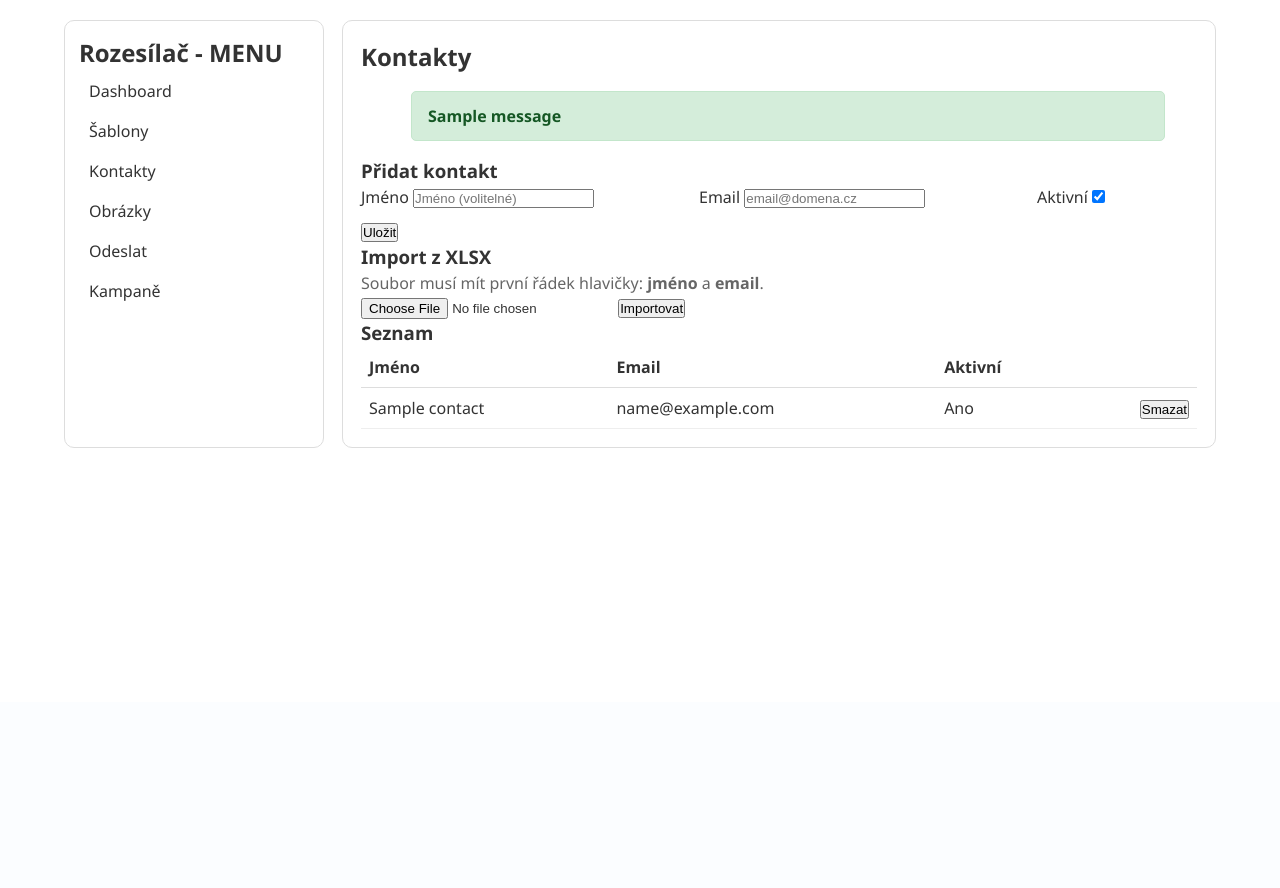
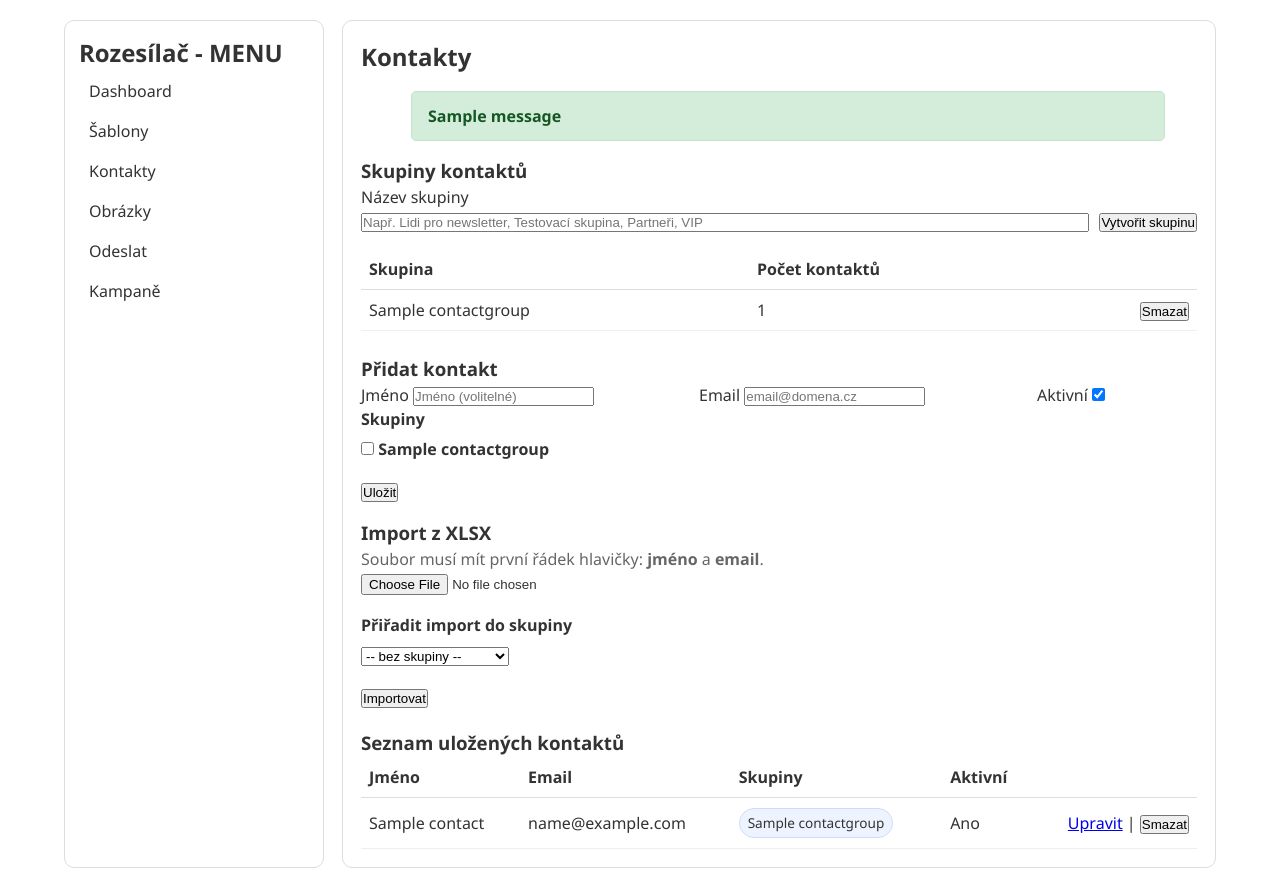
Before and after one commit to HonzaVanek/evidence_webapp, a Django app: page /pojistenci/vychytavky/rozesilac/kontakty/ in a window 1280 px wide. Shown: the part 98-986 px from the top of the page. Before the commit the page ends 546 px from the top, so only its background shows below. Run offline with Django 4.2, Linux system fonts and the light colour scheme; a user stored in the database is signed in; tables that the repository leaves empty hold one stand-in row (values such as "Sample post"); one stand-in notice (Sample message) is shown.

Commit message:
upraveny kontakty, vytvořeny skupiny kontaktů a rozesílka taky možná na skupiny

```diff
--- a/pojistenci/forms.py
+++ b/pojistenci/forms.py
@@ -1,5 +1,5 @@
 from django import forms
-from .models import Pojistenec, Pojisteni, TypPojisteni, Contact, EmailTemplate, EmailImage
+from .models import Pojistenec, Pojisteni, TypPojisteni, Contact, ContactGroup, EmailTemplate, EmailImage
 from django.forms import DateInput, NumberInput
 from django.contrib.auth.forms import AuthenticationForm, UserCreationForm
 from django.contrib.auth.models import User
@@ -97,18 +97,46 @@ class BulkUploadForm(forms.Form):
 
 # rozesílač (importování kontaktů):
 
+class ContactGroupForm(forms.ModelForm):
+    class Meta:
+        model = ContactGroup
+        fields = ["name"]
+        widgets = {
+            "name": forms.TextInput(attrs={"placeholder": "Např. Lidi pro newsletter, Testovací skupina, Partneři, VIP", "class": "full-width-input"}),
+        }
+
 class ContactForm(forms.ModelForm):
     class Meta:
         model = Contact
-        fields = ["name", "email", "is_active"]
+        fields = ["name", "email", "is_active", "groups"]
         widgets = {
             "name": forms.TextInput(attrs={"placeholder": "Jméno (volitelné)"}),
             "email": forms.EmailInput(attrs={"placeholder": "email@domena.cz"}),
+            "is_active": forms.CheckboxInput,
+            "groups": forms.CheckboxSelectMultiple,
         }
+
+    def __init__(self, *args, **kwargs):
+        super().__init__(*args, **kwargs)
+        self.fields["groups"].required = True
+        self.fields["groups"].error_messages = {"required": "Kontakt musí být přiřazen do jedné nebo více skupin."}
+
+    def clean_groups(self):
+        groups = self.cleaned_data.get("groups")
+        if not groups or groups.count() == 0:
+            raise forms.ValidationError("Kontakt musí být přiřazen alespoň do jedné skupiny.")
+        return groups
 
 
 class ContactImportForm(forms.Form):
     file = forms.FileField(help_text="XLSX se sloupci: jméno, email")
+    group = forms.ModelChoiceField(
+        queryset=ContactGroup.objects.all().order_by("name"),
+        required=True,
+        label="Přiřadit do skupiny",
+        empty_label="-- bez skupiny --",
+        error_messages={"required": "Musíš vybrat skupinu, do které se importované kontakty přiřadí."},
+    )
 
     def clean_file(self):
         f = self.cleaned_data["file"]
@@ -186,12 +214,15 @@ class EmailTemplateForm(forms.ModelForm):
 
 # odesílání kampaní:
 class SendCampaignForm(forms.Form):
-    SEND_MODE_CHOICES = [("test", "Testovací email"), ("live", "Ostré rozeslání"),]
+    SEND_MODE_CHOICES = [
+        ("test", "Testovací email"),
+        ("live", "Ostré rozeslání"),
+    ]
 
     template = forms.ModelChoiceField(
         queryset=EmailTemplate.objects.all().order_by("name"),
         label="Šablona",
-        empty_label="-- vyber šablonu k rozeslání --",
+        empty_label="-- vyber šablonu --",
     )
 
     send_mode = forms.ChoiceField(
@@ -207,10 +238,10 @@ class SendCampaignForm(forms.Form):
         widget=forms.EmailInput(attrs={"placeholder": "test@example.com"}),
     )
 
-    contacts = forms.ModelMultipleChoiceField(
-        queryset=Contact.objects.filter(is_active=True).order_by("email"),
+    groups = forms.ModelMultipleChoiceField(
+        queryset=ContactGroup.objects.all().order_by("name"),
         required=False,
-        label="Kontakty",
+        label="Skupiny kontaktů",
         widget=forms.CheckboxSelectMultiple,
     )
 
@@ -225,15 +256,15 @@ class SendCampaignForm(forms.Form):
 
         send_mode = cleaned_data.get("send_mode")
         test_email = cleaned_data.get("test_email")
-        contacts = cleaned_data.get("contacts")
+        groups = cleaned_data.get("groups")
 
         if send_mode == "test":
             if not test_email:
                 self.add_error("test_email", "U testovacího režimu musíš vyplnit testovací email.")
 
         elif send_mode == "live":
-            if not contacts or contacts.count() == 0:
-                self.add_error("contacts", "Pro ostré rozeslání musíš vybrat aspoň jeden kontakt.")
+            if not groups or groups.count() == 0:
+                self.add_error("groups", "Pro ostré rozeslání musíš vybrat aspoň jednu skupinu.")
 
         return cleaned_data
 
--- a/pojistenci/static/pojistenci/rozesilac.css
+++ b/pojistenci/static/pojistenci/rozesilac.css
@@ -163,6 +163,21 @@
   margin-bottom: 8px;
 }
 
+.contact-group-badge {
+  display: inline-block;
+  padding: 4px 8px;
+  margin: 2px 4px 2px 0;
+  border-radius: 999px;
+  background: #eef4ff;
+  border: 1px solid #cddcf7;
+  font-size: 0.85rem;
+}
+
+.full-width-input {
+  width: 100%;
+  box-sizing: border-box;
+}
+
 #id_template,
 #id_test_email,
 #id_note {
--- a/pojistenci/templates/pojistenci/rozesilac/contacts_list.html
+++ b/pojistenci/templates/pojistenci/rozesilac/contacts_list.html
@@ -13,119 +13,149 @@
 </ul>
 {% endif %}
 
+<h3>Skupiny kontaktů</h3>
+
+<form method="post" style="margin-bottom:16px;">
+  {% csrf_token %}
+  <input type="hidden" name="action" value="add_group">
+
+  <div class="form-grid" style="grid-template-columns: 1fr auto;">
+    <div>
+      <label>Název skupiny</label>
+      {{ group_form.name }}
+      {% for e in group_form.name.errors %}
+        <div class="form-errors">{{ e }}</div>
+      {% endfor %}
+    </div>
+    <div>
+      <button type="submit">Vytvořit skupinu</button>
+    </div>
+  </div>
+</form>
+
+{% if groups %}
+  <table class="table" style="margin-bottom: 24px;">
+    <thead>
+      <tr>
+        <th>Skupina</th>
+        <th>Počet kontaktů</th>
+        <th></th>
+      </tr>
+    </thead>
+    <tbody>
+      {% for g in groups %}
+        <tr>
+          <td>{{ g.name }}</td>
+          <td>{{ g.contacts.count }}</td>
+          <td class="actions">
+            <form method="post" style="display:inline;" onsubmit="return confirm('Opravdu smazat skupinu {{ g.name }}?');">
+              {% csrf_token %}
+              <input type="hidden" name="action" value="delete_group">
+              <input type="hidden" name="group_id" value="{{ g.id }}">
+              <button type="submit">Smazat</button>
+            </form>
+          </td>
+        </tr>
+      {% endfor %}
+    </tbody>
+  </table>
+{% endif %}
+
 <h3>Přidat kontakt</h3>
+<form method="post" style="margin-bottom:16px;">
+  {% csrf_token %}
+  <input type="hidden" name="action" value="add_contact">
 
-<form method="post">
-  {% csrf_token %}
-  <input type="hidden" name="action" value="add">
-
-  <div class="form-grid">
-
+  <div class="form-grid" style="grid-template-columns: 1fr 1fr 160px;">
     <div>
       <label>Jméno</label>
       {{ add_form.name }}
-      {% for e in add_form.name.errors %}
-        <div class="form-errors">{{ e }}</div>
-      {% endfor %}
+      {% for e in add_form.name.errors %}<div class="form-errors">{{ e }}</div>{% endfor %}
     </div>
-
     <div>
       <label>Email</label>
       {{ add_form.email }}
-      {% for e in add_form.email.errors %}
-        <div class="form-errors">{{ e }}</div>
-      {% endfor %}
+      {% for e in add_form.email.errors %}<div class="form-errors">{{ e }}</div>{% endfor %}
     </div>
-
     <div>
       <label>Aktivní</label>
       {{ add_form.is_active }}
     </div>
+  </div>
 
+  <div class="template-form-row">
+    <label>Skupiny</label>
+    {{ add_form.groups }}
+    {% for e in add_form.groups.errors %}<div class="form-errors">{{ e }}</div>{% endfor %}
   </div>
 
   <div class="form-actions">
     <button type="submit">Uložit</button>
   </div>
-
 </form>
 
+<h3>Import z XLSX</h3>
+<p class="muted">Soubor musí mít první řádek hlavičky: <strong>jméno</strong> a <strong>email</strong>.</p>
 
-<h3>Import z XLSX</h3>
-
-<p class="muted">
-Soubor musí mít první řádek hlavičky:
-<strong>jméno</strong> a <strong>email</strong>.
-</p>
-
-<form method="post" enctype="multipart/form-data">
+<form method="post" enctype="multipart/form-data" style="margin-bottom:20px;">
   {% csrf_token %}
   <input type="hidden" name="action" value="import">
 
+  <div class="template-form-row">
     {{ import_form.file }}
+    {% for e in import_form.file.errors %}<div class="form-errors">{{ e }}</div>{% endfor %}
+  </div>
 
-  {% for e in import_form.file.errors %}
-    <div class="form-errors">{{ e }}</div>
-  {% endfor %}
+  <div class="template-form-row">
+    <label>Přiřadit import do skupiny</label>
+    {{ import_form.group }}
+    {% for e in import_form.group.errors %}<div class="form-errors">{{ e }}</div>{% endfor %}
+  </div>
 
   <button type="submit">Importovat</button>
 </form>
 
-
-<h3>Seznam</h3>
+<h3>Seznam uložených kontaktů</h3>
 
 {% if contacts %}
-
 <table class="table">
-
   <thead>
     <tr>
       <th>Jméno</th>
       <th>Email</th>
+      <th>Skupiny</th>
       <th>Aktivní</th>
       <th></th>
     </tr>
   </thead>
-
   <tbody>
-
     {% for c in contacts %}
       <tr>
-
         <td>{{ c.name }}</td>
-
         <td>{{ c.email }}</td>
-
         <td>
-    {% if c.is_active %}
-      Ano
-    {% else %}
-      Ne
-    {% endif %}
+          {% for g in c.groups.all %}
+            <span class="contact-group-badge">{{ g.name }}</span>
+          {% empty %}
+            <span class="muted">—</span>
+          {% endfor %}
         </td>
-
+        <td>{% if c.is_active %}Ano{% else %}Ne{% endif %}</td>
         <td class="actions">
-    <form method="post">
+          <a href="{% url 'rozesilac_contact_edit' c.id %}">Upravit</a>
+  |
+          <form method="post" style="display:inline;">
           {% csrf_token %}
-      <input type="hidden" name="action" value="delete">
+            <input type="hidden" name="action" value="delete_contact">
             <input type="hidden" name="contact_id" value="{{ c.id }}">
-      <button type="submit"
-              onclick="return confirm('Opravdu smazat kontakt {{ c.email }}?');">
-        Smazat
-      </button>
+            <button type="submit" onclick="return confirm('Opravdu smazat kontakt {{ c.email }}?');">Smazat</button>
           </form>
         </td>
-
       </tr>
     {% endfor %}
-
   </tbody>
 </table>
-
 {% else %}
-
 <p class="muted">Zatím žádné kontakty.</p>
-
 {% endif %}
-
 {% endblock rozesilac_content %}
--- a/pojistenci/urls.py
+++ b/pojistenci/urls.py
@@ -44,6 +44,7 @@ urlpatterns = [
     path("pojistenci/vychytavky/rozesilac/sablony/<int:template_id>/upravit/", views.rozesilac_template_edit, name="rozesilac_template_edit"),
     path("pojistenci/vychytavky/rozesilac/sablony/<int:template_id>/smazat/", views.rozesilac_template_delete, name="rozesilac_template_delete"),
     path("pojistenci/vychytavky/rozesilac/kontakty/", views.rozesilac_contacts, name="rozesilac_contacts"),
+    path("pojistenci/vychytavky/rozesilac/kontakty/<int:contact_id>/upravit/", views.rozesilac_contact_edit, name="rozesilac_contact_edit"),
     path("pojistenci/vychytavky/rozesilac/odeslat/", views.rozesilac_send, name="rozesilac_send"),
     path("pojistenci/vychytavky/rozesilac/kampane/<int:campaign_id>/", views.rozesilac_campaign_detail, name="rozesilac_campaign_detail"),
     path("pojistenci/vychytavky/rozesilac/kampane/", views.rozesilac_campaigns, name="rozesilac_campaigns"),
--- a/pojistenci/views.py
+++ b/pojistenci/views.py
@@ -1,7 +1,7 @@
 from django.core.paginator import Paginator
 from django.shortcuts import render, get_object_or_404, redirect
-from .models import Pojistenec, Pojisteni, TypPojisteni, Contact, EmailTemplate, EmailCampaign, EmailDelivery, EmailImage
-from .forms import PojistenecForm, PojisteniForm, TypPojisteniForm, BulkUploadForm, RegistraceForm, ContactForm, ContactImportForm, EmailTemplateForm, SendCampaignForm, EmailImageUploadForm
+from .models import Pojistenec, Pojisteni, TypPojisteni, Contact, EmailTemplate, EmailCampaign, EmailDelivery, EmailImage, ContactGroup
+from .forms import PojistenecForm, PojisteniForm, TypPojisteniForm, BulkUploadForm, RegistraceForm, ContactForm, ContactImportForm, EmailTemplateForm, SendCampaignForm, EmailImageUploadForm, ContactGroupForm
 from django.http import HttpResponseRedirect, HttpResponse, HttpResponseForbidden
 from django.contrib import messages
 from django.urls import reverse
@@ -1124,18 +1124,31 @@ def rozesilac_template_delete(request, template_id):
 
 @staff_member_required
 def rozesilac_contacts(request):
-    # mazání přes POST (bez JS)
-    if request.method == "POST" and request.POST.get("action") == "delete":
+    if request.method == "POST" and request.POST.get("action") == "delete_contact":
         contact_id = request.POST.get("contact_id")
         Contact.objects.filter(id=contact_id).delete()
         messages.success(request, "Kontakt smazán.")
         return redirect("rozesilac_contacts")
 
+    if request.method == "POST" and request.POST.get("action") == "add_group":
+        group_form = ContactGroupForm(request.POST)
+        if group_form.is_valid():
+            group_form.save()
+            messages.success(request, "Skupina byla vytvořena.")
+            return redirect("rozesilac_contacts")
+    else:
+        group_form = ContactGroupForm()
+
+    if request.method == "POST" and request.POST.get("action") == "delete_group":
+        group_id = request.POST.get("group_id")
+        ContactGroup.objects.filter(id=group_id).delete()
+        messages.success(request, "Skupina byla smazána.")
+        return redirect("rozesilac_contacts")
+
     add_form = ContactForm()
     import_form = ContactImportForm()
 
-    # přidání jednoho kontaktu
-    if request.method == "POST" and request.POST.get("action") == "add":
+    if request.method == "POST" and request.POST.get("action") == "add_contact":
         add_form = ContactForm(request.POST)
         if add_form.is_valid():
             try:
@@ -1145,16 +1158,15 @@ def rozesilac_contacts(request):
             except IntegrityError:
                 add_form.add_error("email", "Tento email už v kontaktech existuje.")
 
-    # import XLSX
     if request.method == "POST" and request.POST.get("action") == "import":
         import_form = ContactImportForm(request.POST, request.FILES)
         if import_form.is_valid():
             f = import_form.cleaned_data["file"]
+            selected_group = import_form.cleaned_data.get("group")
 
             wb = load_workbook(filename=f, data_only=True)
             ws = wb.active
 
-            # očekáváme hlavičku: jméno | email
             header_row = [str(c.value).strip().lower() if c.value is not None else "" for c in ws[1]]
 
             def find_col(possible_names):
@@ -1166,18 +1178,17 @@ def rozesilac_contacts(request):
             name_col = find_col({"jméno", "jmeno", "name"})
             email_col = find_col({"email", "e-mail", "e mail", "mail"})
 
-            if email_col is None:
-                messages.error(request, "V XLSX souboru chybí sloupec 'email'.")
+            if name_col is None or email_col is None:
+                messages.error(request, "XLSX musí mít v prvním řádku sloupce 'jméno' a 'email'.")
                 return redirect("rozesilac_contacts")
 
             created = 0
             skipped = 0
             invalid = 0
 
-            # od 2. řádku dál jsou data
             for row in ws.iter_rows(min_row=2, values_only=True):
                 raw_email = row[email_col] if email_col < len(row) else None
-                raw_name = row[name_col] if (name_col is not None and name_col < len(row)) else None
+                raw_name = row[name_col] if name_col < len(row) else None
 
                 email = (str(raw_email).strip() if raw_email is not None else "").lower()
                 name = str(raw_name).strip() if raw_name is not None else ""
@@ -1191,15 +1202,18 @@ def rozesilac_contacts(request):
                     invalid += 1
                     continue
 
-                # unique email -> pokud existuje, přeskoč
                 obj, was_created = Contact.objects.get_or_create(
                     email=email,
                     defaults={"name": name, "is_active": True},
                 )
+
                 if was_created:
                     created += 1
                 else:
                     skipped += 1
+
+                if selected_group:
+                    obj.groups.add(selected_group)
 
             messages.success(
                 request,
@@ -1207,15 +1221,45 @@ def rozesilac_contacts(request):
             )
             return redirect("rozesilac_contacts")
 
-    contacts = Contact.objects.order_by("email")
+    contacts = Contact.objects.prefetch_related("groups").order_by("groups__name", "email").distinct()
+    groups = ContactGroup.objects.all()
 
     return render(
         request,
         "pojistenci/rozesilac/contacts_list.html",
         {
             "contacts": contacts,
+            "groups": groups,
             "add_form": add_form,
             "import_form": import_form,
+            "group_form": group_form,
+        },
+    )
+
+@staff_member_required
+def rozesilac_contact_edit(request, contact_id):
+    contact = get_object_or_404(Contact, id=contact_id)
+
+    if request.method == "POST":
+        form = ContactForm(request.POST, instance=contact)
+        if form.is_valid():
+            try:
+                form.save()
+                messages.success(request, "Kontakt byl upraven.")
+                return redirect("rozesilac_contacts")
+            except IntegrityError:
+                form.add_error("email", "Tento email už v kontaktech existuje.")
+    else:
+        form = ContactForm(instance=contact)
+
+    return render(
+        request,
+        "pojistenci/rozesilac/contact_form.html",
+        {
+            "form": form,
+            "page_title": f"Upravit kontakt: {contact.email}",
+            "submit_label": "Uložit změny",
+            "contact_obj": contact,
         },
     )
 
@@ -1229,7 +1273,7 @@ def rozesilac_send(request):
             template = form.cleaned_data["template"]
             send_mode = form.cleaned_data["send_mode"]
             test_email = form.cleaned_data.get("test_email")
-            contacts = form.cleaned_data.get("contacts")
+            groups = form.cleaned_data.get("groups")
             note = form.cleaned_data.get("note", "")
 
             is_test = send_mode == "test"
@@ -1252,6 +1296,11 @@ def rozesilac_send(request):
                     "name": "",
                 })
             else:
+                contacts = Contact.objects.filter(
+                    is_active=True,
+                    groups__in=groups
+                ).distinct().order_by("email")
+
                 for contact in contacts:
                     recipients.append({
                         "email": contact.email,
@@ -1277,6 +1326,7 @@ def rozesilac_send(request):
                     msg = EmailMultiAlternatives(
                         subject=campaign.subject,
                         body=text_body,
+                        from_email=settings.DEFAULT_FROM_EMAIL,
                         to=[recipient["email"]],
                     )
                     msg.attach_alternative(campaign.html_body, "text/html")
@@ -1309,7 +1359,11 @@ def rozesilac_send(request):
     else:
         form = SendCampaignForm()
 
-    return render(request, "pojistenci/rozesilac/send.html", {"form": form},)
+    return render(
+        request,
+        "pojistenci/rozesilac/send.html",
+        {"form": form},
+    )
 
 
 @staff_member_required
```
Also changed, not shown: pojistenci/models.py (+18 -0 lines), pojistenci/templates/pojistenci/rozesilac/contact_form.html (added, +56 -0 lines), pojistenci/templates/pojistenci/rozesilac/send.html (+10 -11 lines), pojistenci/migrations/0010_contactgroup_contact_groups.py (added). Lines whose indentation alone changed are shown as unchanged.
